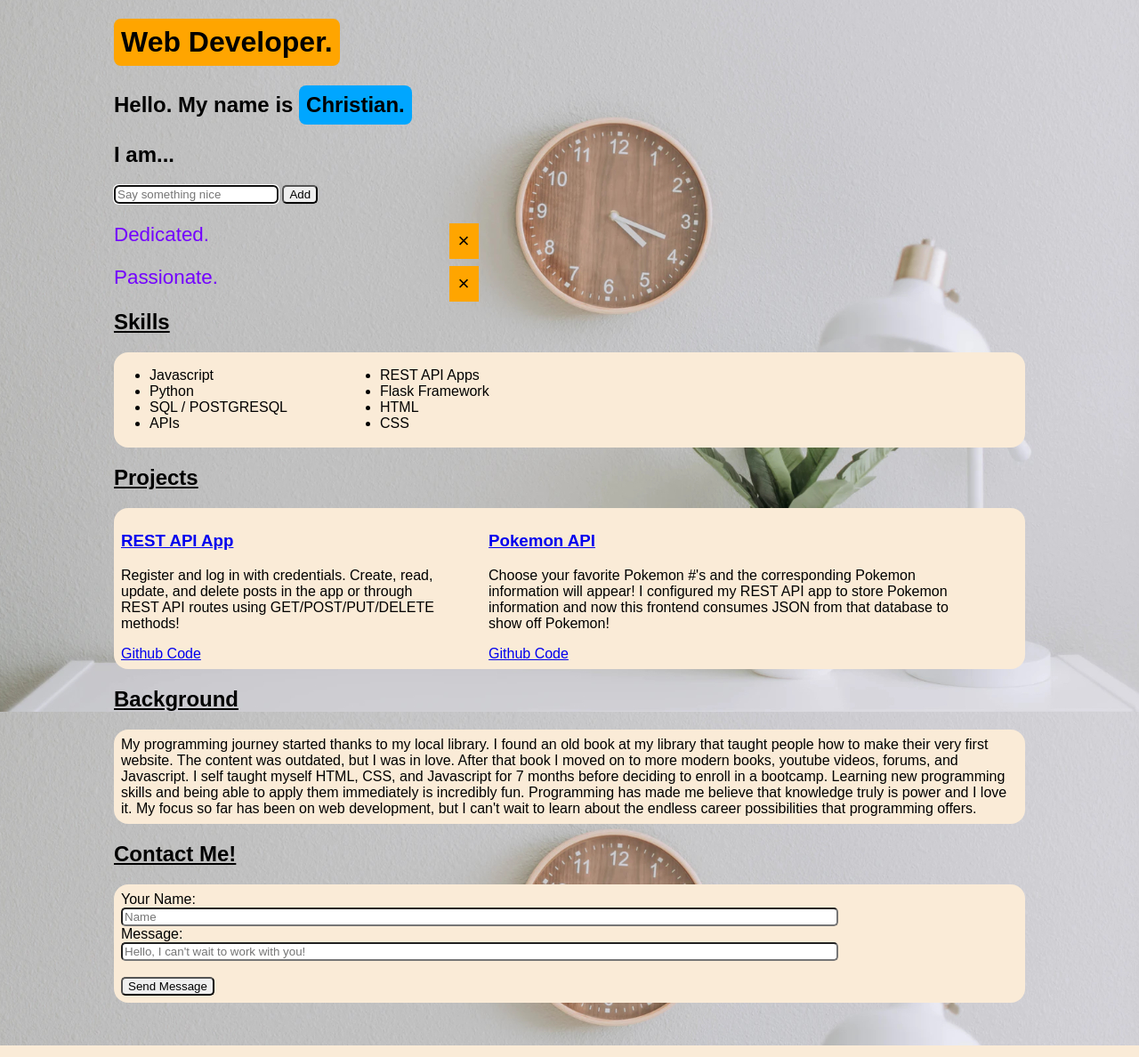
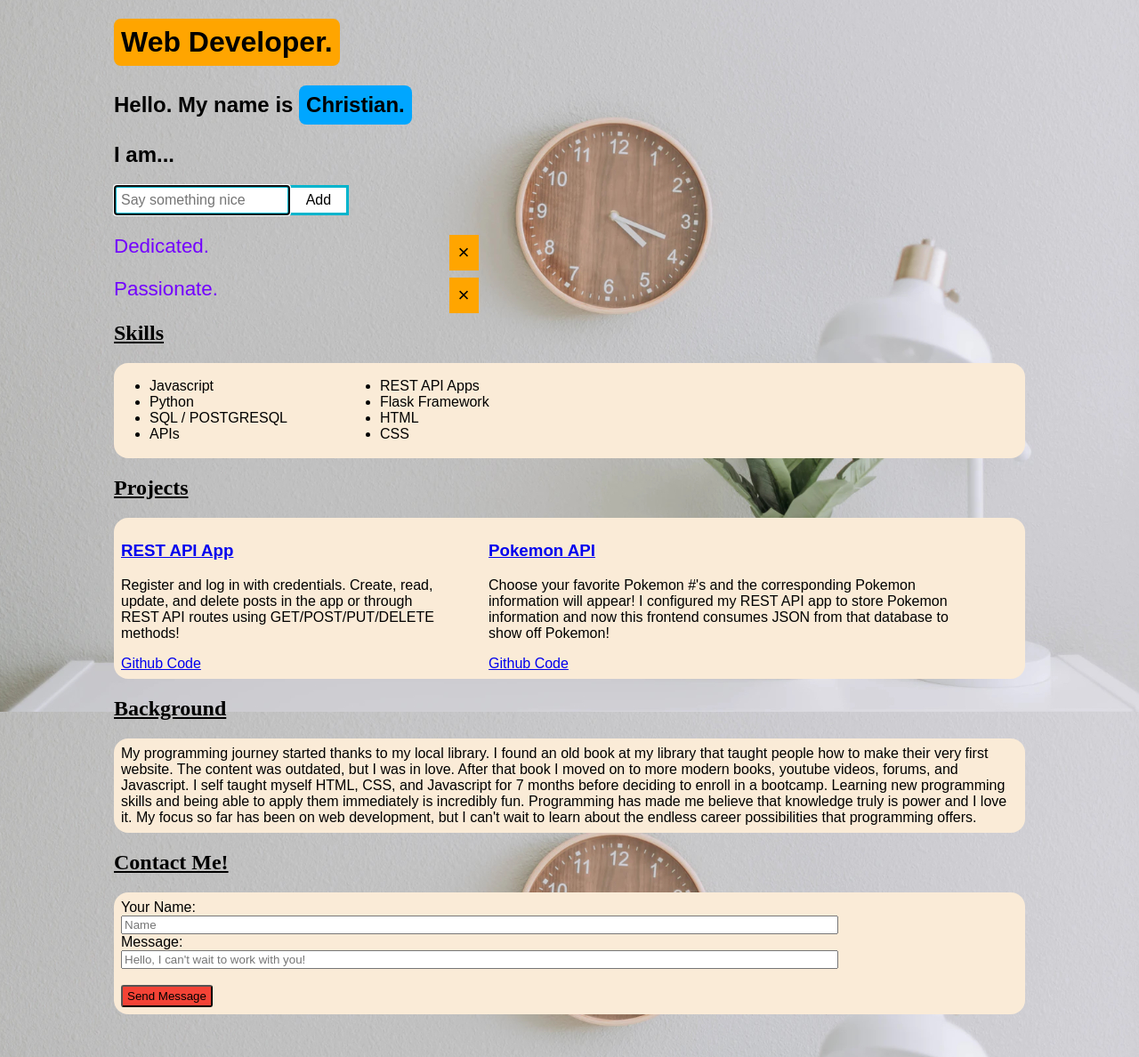
Before and after one commit to Lifestream308/flask-my-portfolio, a Flask app: page / in a window 1280 px wide. Shown: the whole page at 89% size. Run offline with Flask 2, Linux system fonts and the light colour scheme.

Commit message:
Add files via upload
Update. More interactions like sections light up, or have opacity when hovering. Search bar updated.

```diff
--- a/portfolio/static/main.css
+++ b/portfolio/static/main.css
@@ -22,11 +22,41 @@ body {
     border-radius: .5rem;
     padding: .5rem;
 }
-input {
-    border-radius: 5px;
+.title:hover {
+    opacity: .6;
+    transition: .4s;
 }
-button {
-    border-radius: 5px;
+.searchBox {
+    width: fit-content;
+}
+.searchBox input,button {
+    width: 75%;
+    border: solid #00B4CC 3px;
+    font-size: 1rem;
+    padding: 5px;
+    background-color: white;
+    color: #9DBFAF;
+}
+.searchBox button {
+    width: 25%;
+    float: right;
+    border-left: 0px;
+    color: black;
+}
+.searchBox button:hover {
+    opacity: .6;
+    transition: .3s;
+}
+.searchBox input:hover {
+    opacity: .6;
+    transition: .3s;
+}
+.btn {
+    color: black;
+    /* background-color: rgb(0, 227, 0); */
+    background-color:#f44336;
+    padding: 3px 5px;
+    border-radius: 3px;
 }
 .relative {
     position: relative;
@@ -42,6 +72,7 @@ button {
 .close:hover {
     background-color: #f44336;
     color: white;
+    transition: 0.3s;
 }
 .inline {
     display: inline;
@@ -54,6 +85,9 @@ button {
     margin: 0rem 0 0rem 0;
     width: fit-content;
     display: inline-block;
+}
+.nameEmphasis:hover {
+    outline: auto;
 }
 #appendContainer {
     width: 40%;
@@ -70,6 +104,10 @@ button {
     border-radius: 1rem;
     padding: .5rem;
 }
+.bgEmphasis:hover {
+    background-color: lightgreen;
+    transition: .5s;
+}
 .listEmphasis {
     background-color: antiquewhite;
     border-radius: 1rem;
@@ -79,6 +117,10 @@ button {
 }
 .listEmphasis ul {
     margin-right: 4rem;
+}
+.listEmphasis:hover {
+    background-color: lightgreen;
+    transition: .5s;
 }
 .container {
     display: flex;
@@ -97,6 +139,8 @@ button {
 }
 .h2Emphasis {
     text-decoration: underline;
+    font-family: 'Times New Roman', Times, serif;
+    color: rgb(0, 0, 0);
 }
 
 footer {
--- a/portfolio/templates/index.html
+++ b/portfolio/templates/index.html
@@ -13,14 +13,15 @@
     <h2 class="inline">Hello. My name is </h2><h2 class="nameEmphasis">Christian.</h2>
     <h2>I am...</h2>
 
+    <div class="searchBox">
     <input onkeypress="hitEnter()" type="text" id="descriptionInput" name="descriptionInput" placeholder="Say something nice" autofocus>
-
     <button onclick="addDescription()">Add</button>
+    </div>
 
     <div id="appendContainer"></div>
 
     <h2 class="h2Emphasis">Skills</h2>
-    <div class="listEmphasis">
+    <div class="bgEmphasis listEmphasis">
         <ul>
             <li>Javascript</li>
             <li>Python</li>
@@ -82,7 +83,7 @@
             <label for="message">Message:</label><br>
             <input type="text" id="message" name="message" placeholder="Hello, I can't wait to work with you!" style="width: 80%" value=""><br><br>
 
-            <input class="sendMessage" type="submit" value="Send Message">
+            <input class="sendMessage btn" type="submit" value="Send Message">
         </form>
     </footer>
 </body>
```
